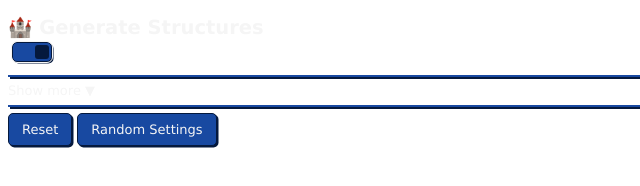
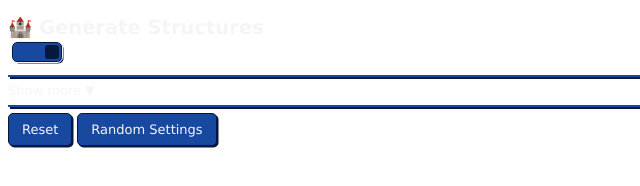
Before and after one commit to HoubkneghteS/Weltenschaft, an Electron app: page settings.html in a window 1280 px wide. Both pictures are taken after a click on the checkbox "Generate Structures". Shown: the part 244-430 px from the top of the page, 0-640 px from the left. Drawn offline with Linux system fonts and the light colour scheme; no server answers.

Commit message:
animation for toggling

```diff
--- a/style.css
+++ b/style.css
@@ -100,7 +100,7 @@ button, ::-webkit-slider-thumb, .dropup a, input[type='checkbox']{
 
 input[type=checkbox]{
 	background: var(--ui-white);
-	width: 40px;
+	width: 50px;
 	height: 20px;
 	-webkit-appearance: none;
 	position:relative;
@@ -122,7 +122,12 @@ input[type=range] {
 	padding: 5px;
 }
 
-input[type='checkbox']:not(:checked):before{
+input[type='checkbox']:checked:before{
+	transform: translateX(30px);
+	background: var(--ui-dark);
+}
+
+input[type='checkbox']:before{
     content:'';
     display: block;
     width:14px;
@@ -130,24 +135,13 @@ input[type='checkbox']:not(:checked):before{
     position:absolute;
 	top:2px;
 	left:2px;
-	background: var(--ui-light);
+	background-color: var(--ui-light);
 	border-radius: 3px;
-}
-
-input[type='checkbox']:checked:before{
-    content:'';
-    display: block;
-    width:14px;
-    height:14px;
-    position:absolute;
-	top:2px;
-	right:2px;
-	background: var(--ui-dark);
-	border-radius: 3px;
+	transition: .2s;
 }
 
 input[type='checkbox']:checked{
-	background: var(--ui-light)
+	background: var(--ui-light);
 }
 
 /*effects when buttons and similar items are hovered*/
```
